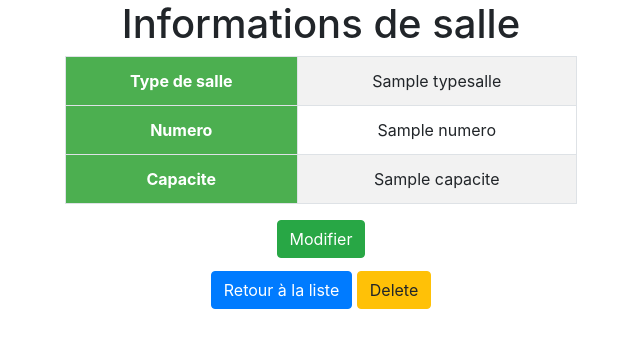
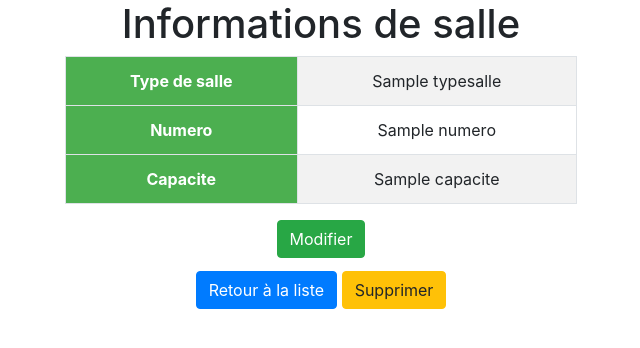
Before and after one commit to Mcmouthy/Reservation_salle, a Symfony app: template app/Resources/views/salle/show.html.twig in a window 1280 px wide. Shown: the part 56-404 px from the top of the page, without its empty margins (319-959 px from the left). Run offline with Twig, Linux system fonts and the light colour scheme; the template is opened without the code that fills it: most values are stand-ins (such as "Sample title", 1, 10 or a date in 2020); some libraries are stand-ins or nearby versions.

Commit message:
LE COMMIT DE SES MORTS LE JO V2!

```diff
--- a/app/Resources/views/personne/show.html.twig
+++ b/app/Resources/views/personne/show.html.twig
@@ -29,7 +29,7 @@
 <div class="center div-form-style">
             {{ form_start(delete_form) }}
     <a class="btn btn-primary" href="{{ path('personne_index') }}">Retour à la liste</a>
-    <input class="btn btn-warning" type="submit" value="Delete">
+    <input class="btn btn-warning" type="submit" value="Supprimer">
             {{ form_end(delete_form) }}
 </div>
 {% endblock %}
--- a/app/Resources/views/reserve/index.html.twig
+++ b/app/Resources/views/reserve/index.html.twig
@@ -7,9 +7,8 @@
         <table class="table table-striped table-bordered table-style">
             <tr>
                 {#<th class="center table-title">Id</th>#}
-                {% if user and user.isAdmin %}
+
                 <th class="center table-title">Utilisateur</th>
-                {% endif %}
                 <th class="center table-title">Numero de salle</th>
                 <th class="center table-title">Duree</th>
                 <th class="center table-title">Date de debut</th>
@@ -38,7 +37,7 @@
                     <td class="center">{{ reserve.code }}</td>
                     <td class="center">
                         <a class="btn btn-info btn-sm" href="{{ path('reserve_show', { 'id': reserve.id }) }}">Voir</a>
-                        <a class="btn btn-warning btn-sm" href="{{ path('reserve_delete', { 'id': reserve.id }) }}">supprimer</a>
+                        <a class="btn btn-warning btn-sm" href="{{ path('reserve_delete', { 'id': reserve.id }) }}">Supprimer</a>
                     </td>
                 </tr>
                 {% endif %}
--- a/app/Resources/views/reserve/show.html.twig
+++ b/app/Resources/views/reserve/show.html.twig
@@ -51,7 +51,7 @@
 
         {{ form_start(delete_form) }}
         <a class="btn btn-primary" href="{{ path('reserve_index') }}">Retour à la liste</a>
-        <input class="btn btn-warning" type="submit" value="Delete">
+        <input class="btn btn-warning" type="submit" value="Supprimer">
         {{ form_end(delete_form) }}
     </div>
 {% endblock %}
--- a/app/Resources/views/salle/edit.html.twig
+++ b/app/Resources/views/salle/edit.html.twig
@@ -11,7 +11,7 @@
     <div class="center div-form-style">
         {{ form_start(delete_form) }}
         <a class="btn btn-primary" href="{{ path('salle_index') }}">Retour à la liste</a>
-        <input class="btn btn-warning" type="submit" value="Delete">
+        <input class="btn btn-warning" type="submit" value="Supprimer">
         {{ form_end(delete_form) }}
     </div>
 {% endblock %}
--- a/app/Resources/views/salle/show.html.twig
+++ b/app/Resources/views/salle/show.html.twig
@@ -31,7 +31,7 @@
     <div class="center div-form-style">
         {{ form_start(delete_form) }}
         <a class="btn btn-primary" href="{{ path('salle_index') }}">Retour à la liste</a>
-        <input class="btn btn-warning" type="submit" value="Delete">
+        <input class="btn btn-warning" type="submit" value="Supprimer">
         {{ form_end(delete_form) }}
     </div>
 {% endblock %}
--- a/app/Resources/views/typesalle/edit.html.twig
+++ b/app/Resources/views/typesalle/edit.html.twig
@@ -14,7 +14,7 @@
 
         {{ form_start(delete_form) }}
         <a class="btn btn-primary" href="{{ path('typesalle_index') }}">Retour à la liste</a>
-        <input class="btn btn-warning" type="submit" value="Delete">
+        <input class="btn btn-warning" type="submit" value="Supprimer">
         {{ form_end(delete_form) }}
 
     </div>
--- a/app/Resources/views/typesalle/show.html.twig
+++ b/app/Resources/views/typesalle/show.html.twig
@@ -23,7 +23,7 @@
 
         {{ form_start(delete_form) }}
         <a class="btn btn-primary" href="{{ path('typesalle_index') }}">Retour à la liste</a>
-        <input class="btn btn-warning" type="submit" value="Delete">
+        <input class="btn btn-warning" type="submit" value="Supprimer">
         {{ form_end(delete_form) }}
     </div>
 {% endblock %}
--- a/src/BDD_SCRIPT.sql
+++ b/src/BDD_SCRIPT.sql
@@ -44,17 +44,17 @@ create table TYPESALLE (
 alter table RESERVE
    add constraint FK_RESERVE_RESERVE_SALLE foreign key (salleId)
       references SALLE (id)
-      on delete restrict on update restrict;
+      on delete CASCADE on update restrict;
 
 alter table RESERVE
    add constraint FK_RESERVE_RESERVE2_PERSONNE foreign key (personneId)
       references PERSONNE (id)
-      on delete restrict on update restrict;
+      on delete CASCADE on update restrict;
 
 alter table SALLE
    add constraint FK_SALLE_CORRESPON_TYPESALL foreign key (typeSalleId)
       references TYPESALLE (id)
-      on delete restrict on update restrict;
+      on delete CASCADE on update restrict;
 
 
 
```
Also changed, not shown: app/Resources/views/personne/edit.html.twig (+1 -8 lines), src/AppBundle/Controller/PersonneController.php (+6 -3 lines), README.md.
